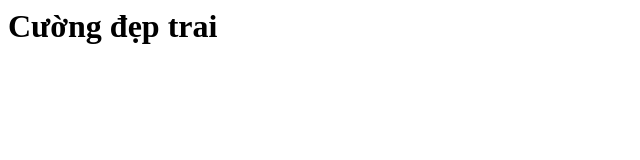
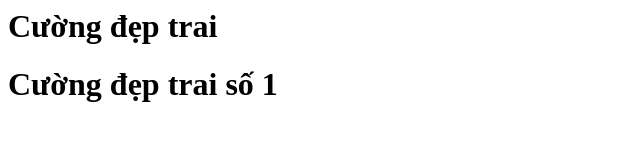
Before and after one commit to NgoMinhC/github-demo-cuong-dep-trai, a plain HTML site: page index.html in a window 1280 px wide. Shown: the whole page, without its empty margins (0-640 px from the left). Drawn offline with Linux system fonts and the light colour scheme.

Commit message:
Update index.html

```diff
--- a/index.html
+++ b/index.html
@@ -1 +1,3 @@
 <h1>Cường đẹp trai</h1>
+
+<h1>Cường đẹp trai số 1</h1>
```
